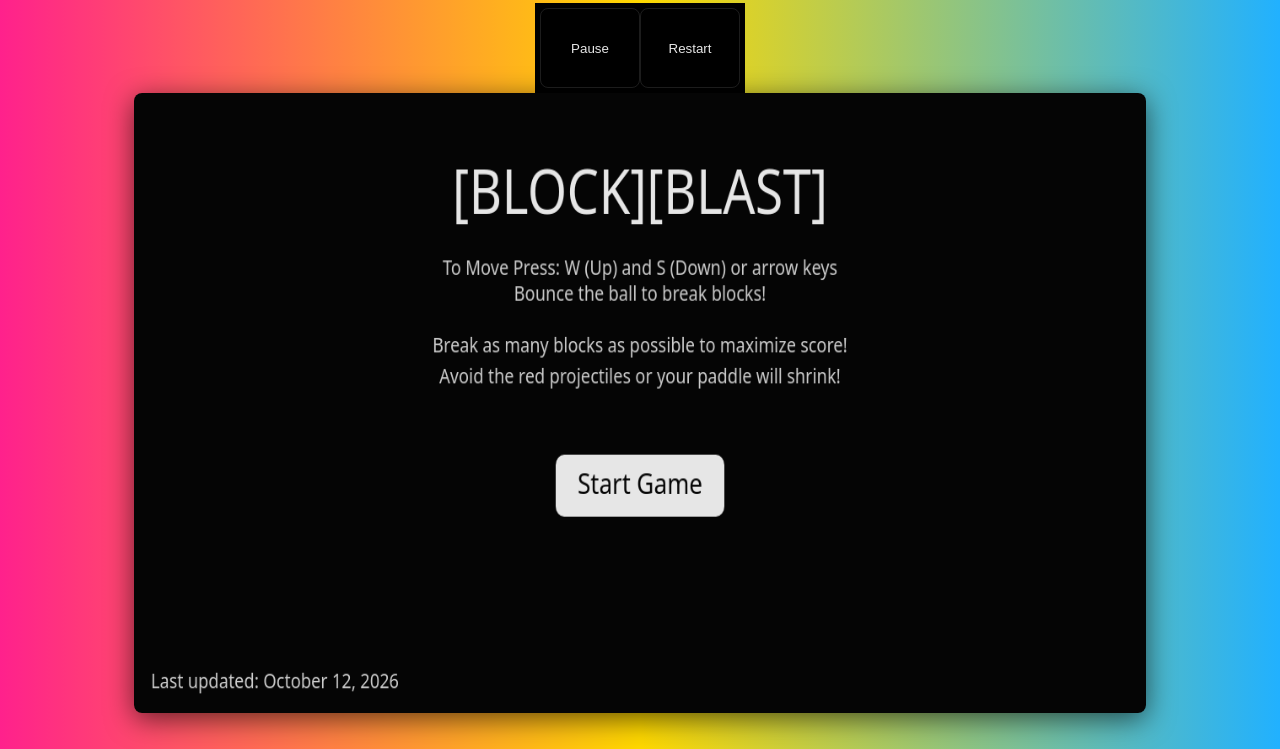
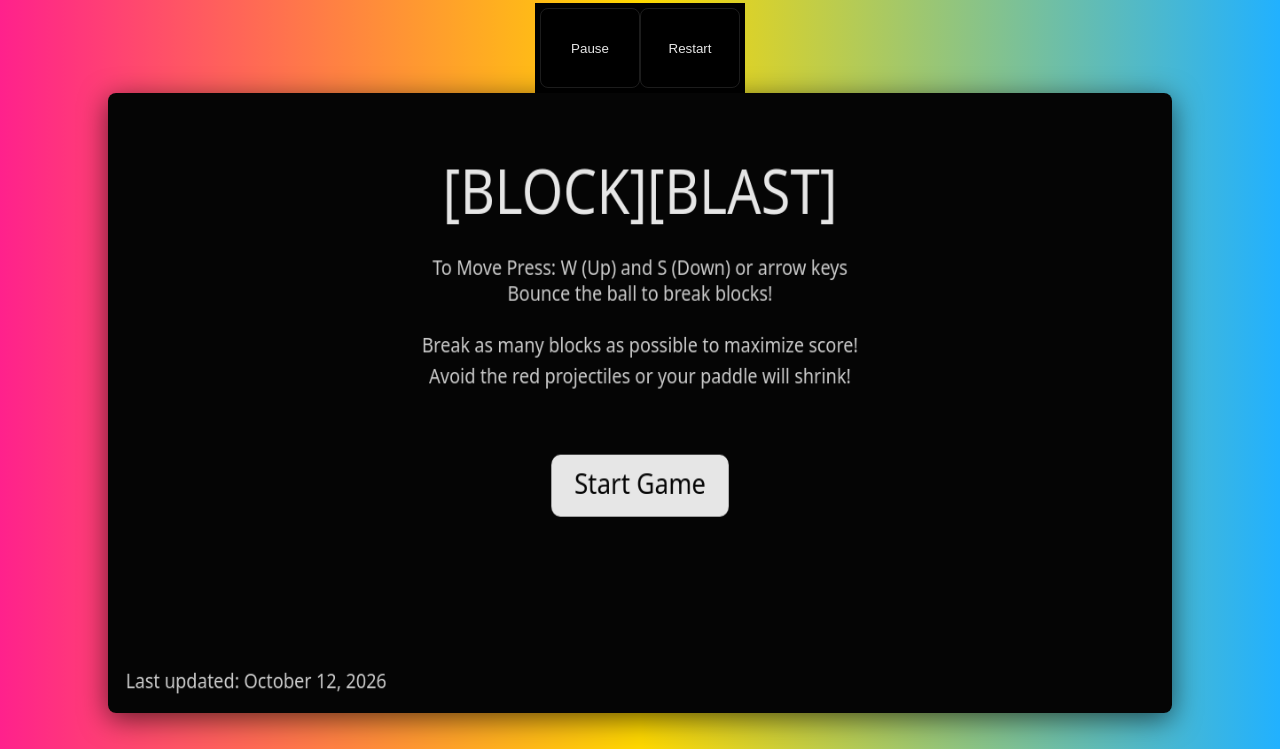
Before and after one commit to Calamariclam/block-blast-isolate, a plain HTML site: page index.html in a window 1280 px wide. Shown: the part 78-827 px from the top of the page. Drawn offline with Linux system fonts and the light colour scheme.

Commit message:
Update subsite.css

```diff
--- a/subsite.css
+++ b/subsite.css
@@ -81,7 +81,7 @@ note: to change using class name put dot before class name
     box-shadow:
         0 6px 28px rgba(0, 0, 0, 0.6),
         inset 0 1px 0 rgba(255, 255, 255, 0.02);
-    max-width: 80%;
+    max-width: calc(100% - 200px);
     max-height: calc(100% - 200px);
     background: linear-gradient(180deg,
             rgba(255, 255, 255, 0.02),
```
